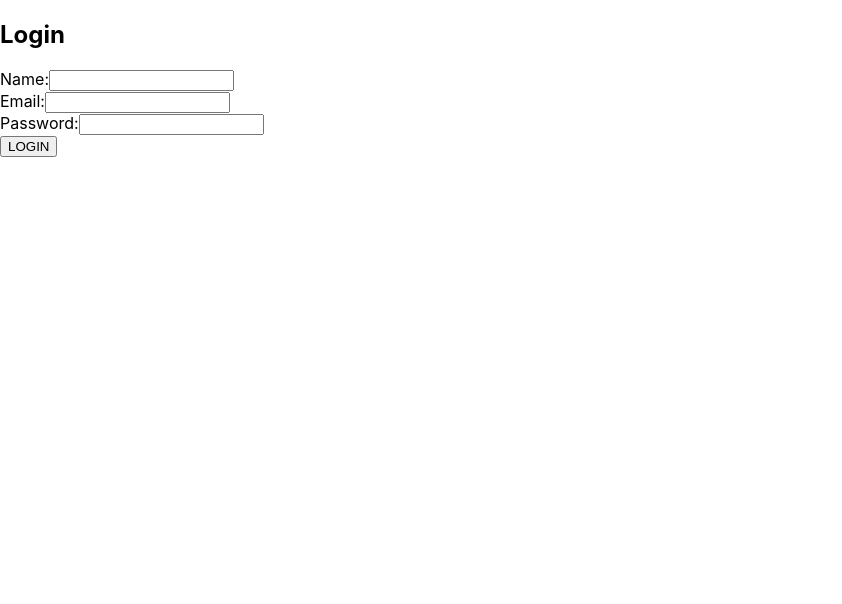
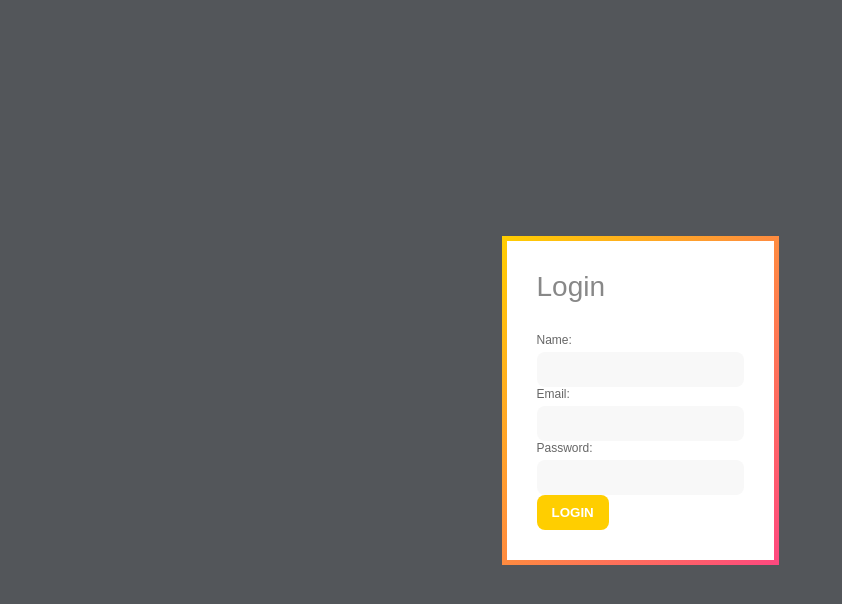
Before and after one commit to frankthanadorn/react-login, a React (Create React App) app in the folder react-login/: page / in a window 1280 px wide. Shown: the top 604 px of the page, without its empty margins (0-842 px from the left). Built offline with nearby package versions, Linux system fonts and the light colour scheme.

Commit message:
update css

```diff
--- a/react-login/src/index.css
+++ b/react-login/src/index.css
@@ -1,13 +1,125 @@
-body {
+*{
   margin: 0;
-  font-family: -apple-system, BlinkMacSystemFont, 'Segoe UI', 'Roboto', 'Oxygen',
-    'Ubuntu', 'Cantarell', 'Fira Sans', 'Droid Sans', 'Helvetica Neue',
-    sans-serif;
-  -webkit-font-smoothing: antialiased;
-  -moz-osx-font-smoothing: grayscale;
+  padding: 0;
+  box-sizing: border-box;
+  font-family: montserrat, sans-serif;
+
 }
 
-code {
-  font-family: source-code-pro, Menlo, Monaco, Consolas, 'Courier New',
-    monospace;
+input, button{
+  appearance: none;
+  background: none;
+  border: none;
+  outline: none;
+
 }
+.App{
+  height: 100vh;
+  display: flex;
+  align-items: center;
+  justify-content: center;
+  background-color: #53565A;
+
+
+}
+form {
+  display: block;
+  position: relative;
+}
+
+form:after{
+  content:'';
+  display: block;
+  position: absolute;
+  top:-5px;
+  left: -5px;
+  right: -5px;
+  bottom: -5px;
+  z-index: 1;
+  background-image: linear-gradient(to bottom right,#ffce00,#fe4880);
+}
+form .form-inner{
+  position: relative;
+  display: block;
+  background-color: #fff;
+  padding: 30px;
+  z-index: 2;
+
+
+}
+form .form-inner h2{
+  color: #888;
+  font-size: 28px;
+  font-weight: 500;
+  margin-bottom: 30px;
+
+
+}
+form .form-inner . form-group{
+  display: block;
+  width: 300px;
+  margin-bottom: 15px;
+
+}
+.form-inner .form-group label{
+  display: block;
+  color: #666;
+  font-size: 12px;
+  margin-bottom: 5px;
+  transition: 0.4s;
+
+}
+.form-inner .form-group:focus-within label{
+  color:#fe4880;
+
+}
+
+form .form-inner .form-group input{
+  display:block;
+  width: 100%;
+  padding: 10px 15px;
+  background-color: #f8f8f8;
+  border-radius: 8px;
+  transition: 0.4s;
+}
+form .form-inner .form-group input:focus{
+box-shadow: 0px 0px 3px rgba(0, 0, 0, 0.2);
+}
+
+form .form-inner input[type="submit"],
+.welcome button{
+  display: inline-block;
+  padding: 10px 15px;
+  border-radius: 8px;
+  background-image: linear-gradient(to right, #ffce00 50%,#ffce00 50%, #fe4880);
+  background-size: 200%;
+  background-position: 0.4s;
+  color: #fff;
+  font-weight: 700;
+  cursor: pointer;
+}
+
+form .form-inner input[type="submit"]:hover,
+.welcome button:hover{
+  background-position: 100%;
+
+}
+
+.welcome{
+  width:100%;
+  max-width: 400px;
+  background-color: #fff;
+  padding: 15px 30px;
+}
+
+.welcome h2{
+  color: #888;
+  font-size: 28px;
+  font-weight: 500;
+  margin-bottom: 30px;
+}
+.welcome h2 span{
+  color: #fe4880;
+  font-weight: 700;
+
+}
```
